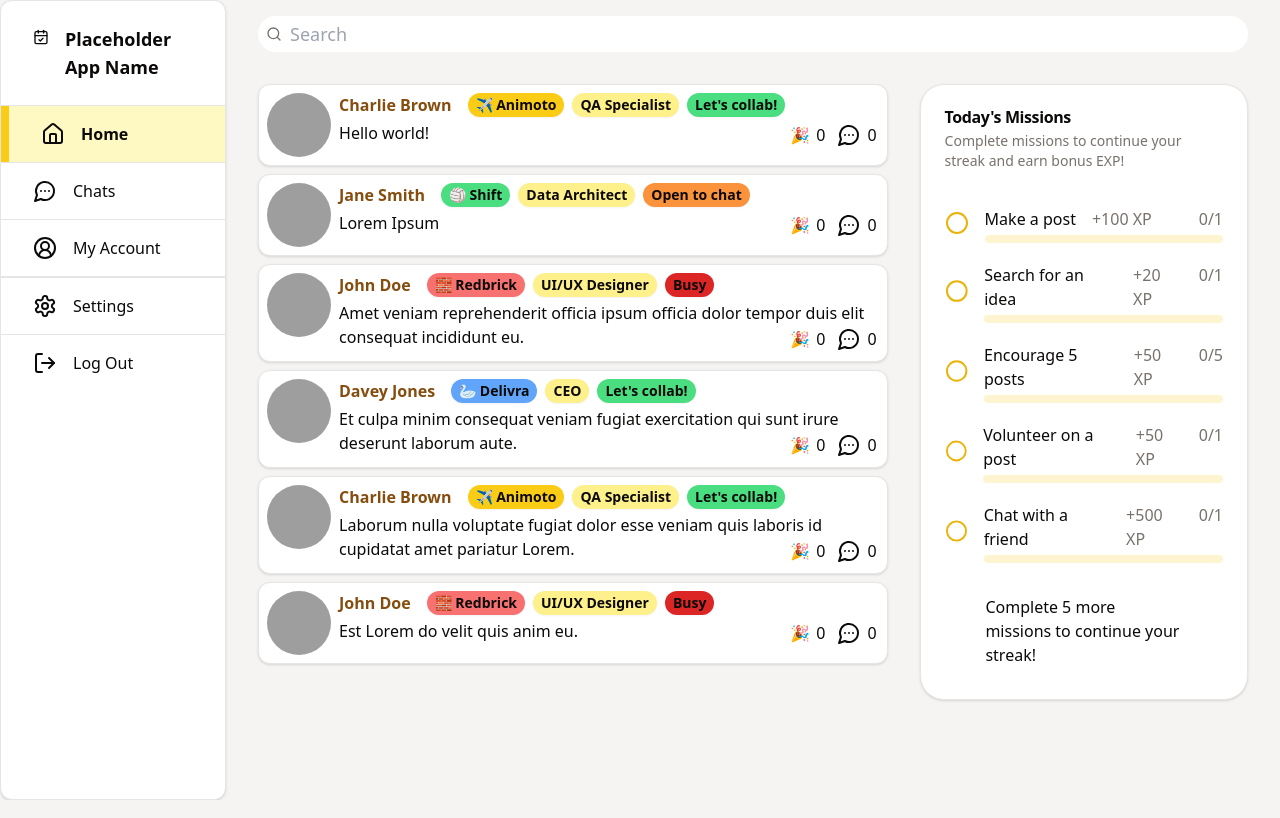
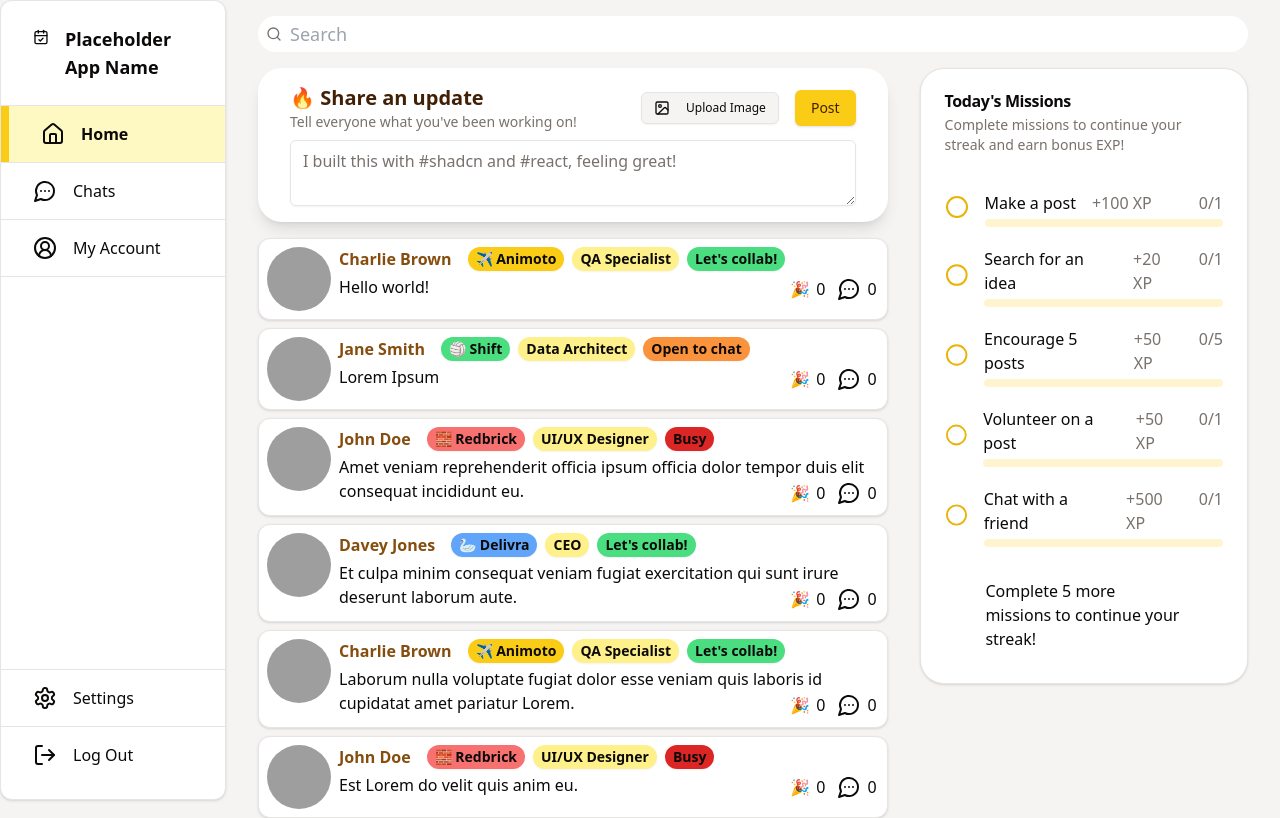
Before and after one commit to cyphersept/toast-dash, a React (Vite) app: page / in a window 1280 px wide. Built offline with nearby package versions, Linux system fonts and the light colour scheme; grey boxes are pictures that could not be loaded.

Commit message:
Create Post

```diff
--- a/src/App.tsx
+++ b/src/App.tsx
@@ -6,6 +6,7 @@ import AppSidebar from "./AppSidebar";
 
 import { posts, missions } from "./values";
 import SearchBar from "./SearchBar";
+import CreatePost from "./CreatePost";
 
 function App() {
   return (
@@ -13,8 +14,11 @@ function App() {
       <AppSidebar />
       <main className="grow p-8 pt-4">
         <SearchBar />
-        <div className="flex wrap items-start gap-8 mt-8">
-          <PostList list={posts} />
+        <div className="flex wrap items-start gap-8 mt-4">
+          <div className="flex flex-col gap-4">
+            <CreatePost />
+            <PostList list={posts} />
+          </div>
           <MissionList list={missions} />
         </div>
       </main>
--- a/src/AppSidebar.tsx
+++ b/src/AppSidebar.tsx
@@ -73,7 +73,7 @@ export default function AppSidebar() {
         <CalendarCheck /> Placeholder App Name
       </CardHeader>
       <CardContent className="p-0">{links}</CardContent>
-      <CardFooter className="flex flex-col items-stretch p-0 pb-4 justify-self-end">
+      <CardFooter className="flex flex-col items-stretch p-0 pb-4 mt-auto">
         {footLinks}
       </CardFooter>
     </Card>
--- a/src/CreatePost.tsx
+++ b/src/CreatePost.tsx
@@ -8,54 +8,48 @@ import { Input } from "@/components/ui/input";
 import { Textarea } from "@/components/ui/textarea";
 import { Button } from "@/components/ui/button";
 
-export default function Component() {
+export default function CreatePost() {
   return (
-    <div className="flex flex-col items-center justify-center h-screen bg-background">
-      <div className="w-full max-w-md px-4 py-6 bg-card rounded-lg shadow-lg">
-        <div className="mb-6">
-          <h1 className="text-2xl font-bold text-primary-foreground">
-            Create a New Post
-          </h1>
-          <p className="text-muted-foreground">
-            Share your thoughts with the world.
+    <div className="w-full px-8 py-4 gap-2 bg-card rounded-3xl shadow-lg">
+      <div className="flex mb-2">
+        <div className="text">
+          <Label
+            htmlFor="description"
+            className="text-xl font-semibold text-primary-foreground"
+          >
+            🔥 Share an update
+          </Label>
+          <p className="text-muted-foreground text-sm">
+            Tell everyone what you've been working on!
           </p>
         </div>
-        <form className="space-y-4">
-          <div>
-            <Label htmlFor="title">Title</Label>
+        <div className="flex items-center gap-4 ml-auto">
+          <Button variant="outline" size="sm">
+            <ImageIcon className="w-4 h-4 mr-2" />
+            Upload Image
+          </Button>
+          <Button type="submit">Post</Button>
+        </div>
+      </div>
+      <form className="">
+        {/* <div>
+          <Label htmlFor="title">Tags</Label>
           <Input
             id="title"
             type="text"
             placeholder="Enter a title"
             className="w-full"
           />
-          </div>
+        </div> */}
         <div>
-            <Label htmlFor="description">Description</Label>
           <Textarea
             id="description"
-              placeholder="Write your description here..."
-              className="w-full min-h-[120px]"
+            placeholder="I built this with #shadcn and #react, feeling great!"
+            className="w-full min-h-16"
           />
         </div>
-          <div>
-            <Label>Media</Label>
-            <div className="flex items-center justify-between">
-              <Button variant="outline" size="sm">
-                <ImageIcon className="w-4 h-4 mr-2" />
-                Upload Image
-              </Button>
-              <Button variant="outline" size="sm">
-                <VideoIcon className="w-4 h-4 mr-2" />
-                Upload Video
-              </Button>
-            </div>
-          </div>
-          <div className="flex justify-end">
-            <Button type="submit">Publish</Button>
-          </div>
+        <div className="flex justify-end"></div>
       </form>
-      </div>
     </div>
   );
 }
--- a/src/index.css
+++ b/src/index.css
@@ -86,4 +86,8 @@
   .button-none {
     @apply bg-transparent p-0;
   }
+
+  #description {
+    @apply text-base;
+  }
 }
```
Lines whose indentation alone changed are shown as unchanged.
